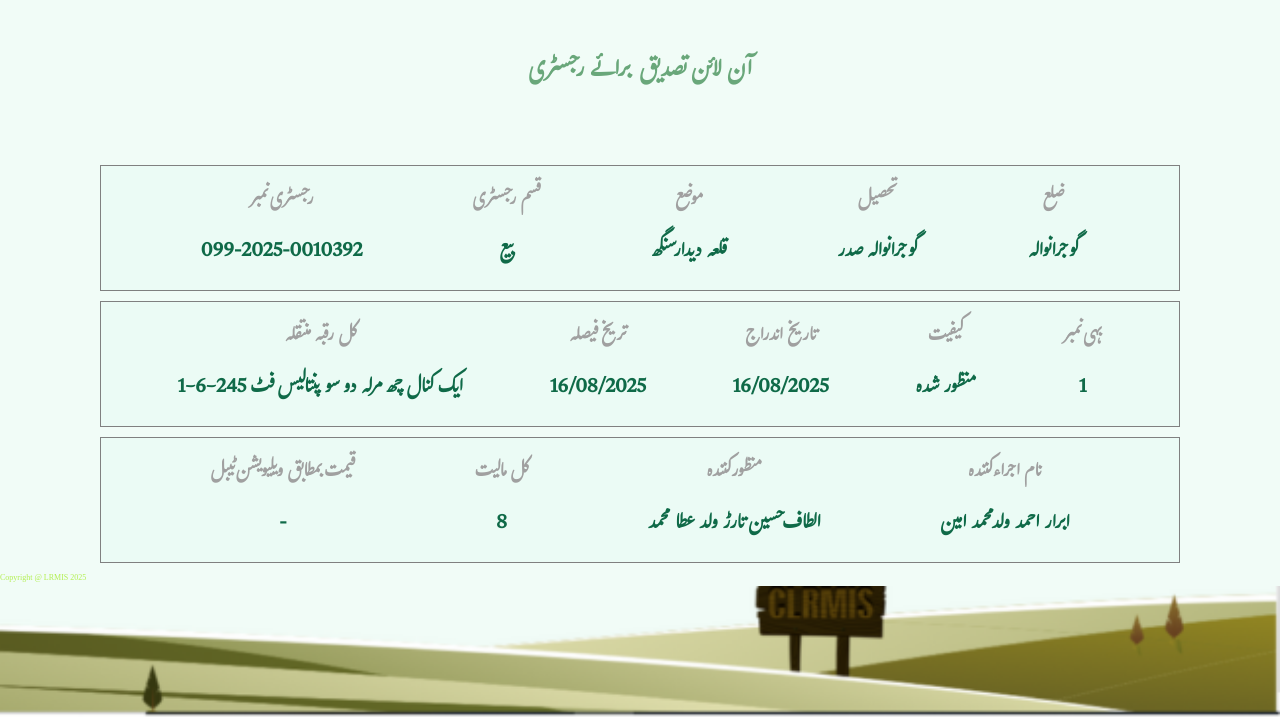
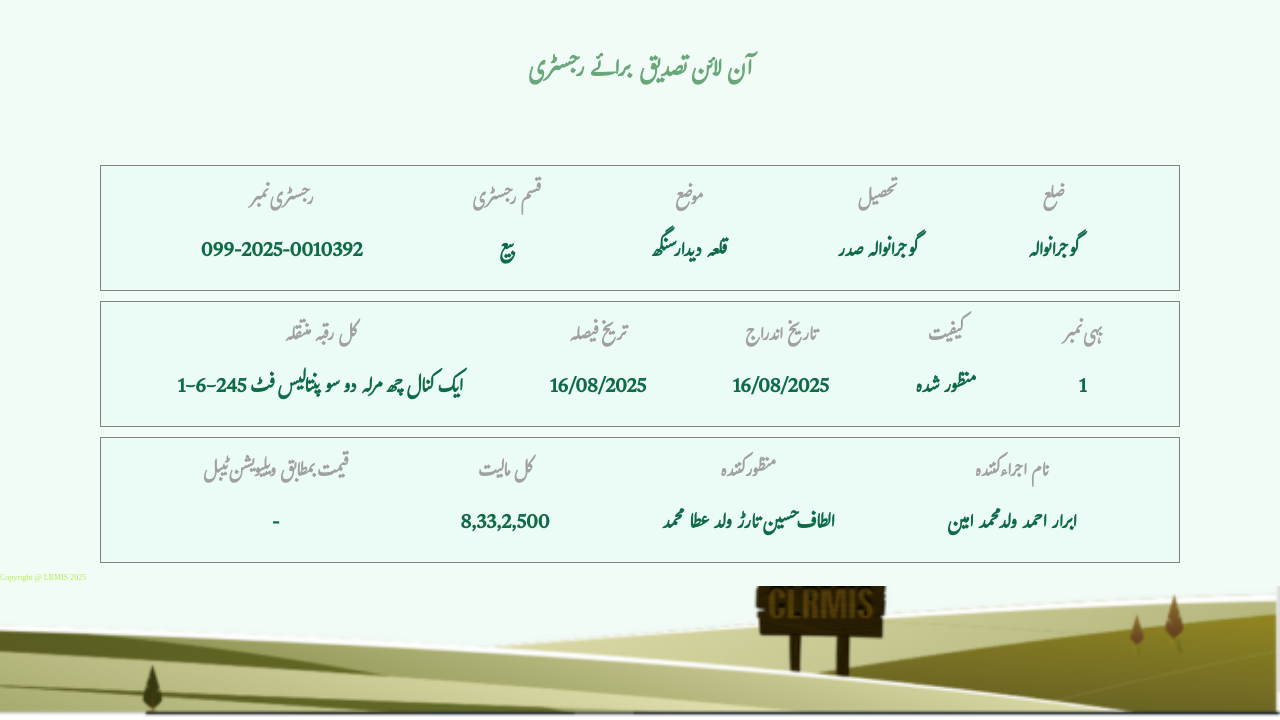
Before and after one commit to punjabzameen/https-onlinefard.punjab-zameen.gov.pk-RegistryVerification-data-HZVAQeF2tYkBM-k1QirRNHBePGZHI-Fp56, a plain HTML site: page index.html in a window 1280 px wide. Shown: the part 80-800 px from the top of the page. Drawn offline with Linux system fonts and the light colour scheme.

Commit message:
Update index.html

```diff
--- a/index.html
+++ b/index.html
@@ -100,7 +100,7 @@
             </div>
             <div class="item text2"><h3>کل مالیت
             </h3>
-            <p>8
+            <p>8,33,2,500
             </p></div>
             <div class="item text3">
                 <h3>منظور کنندہ
```
